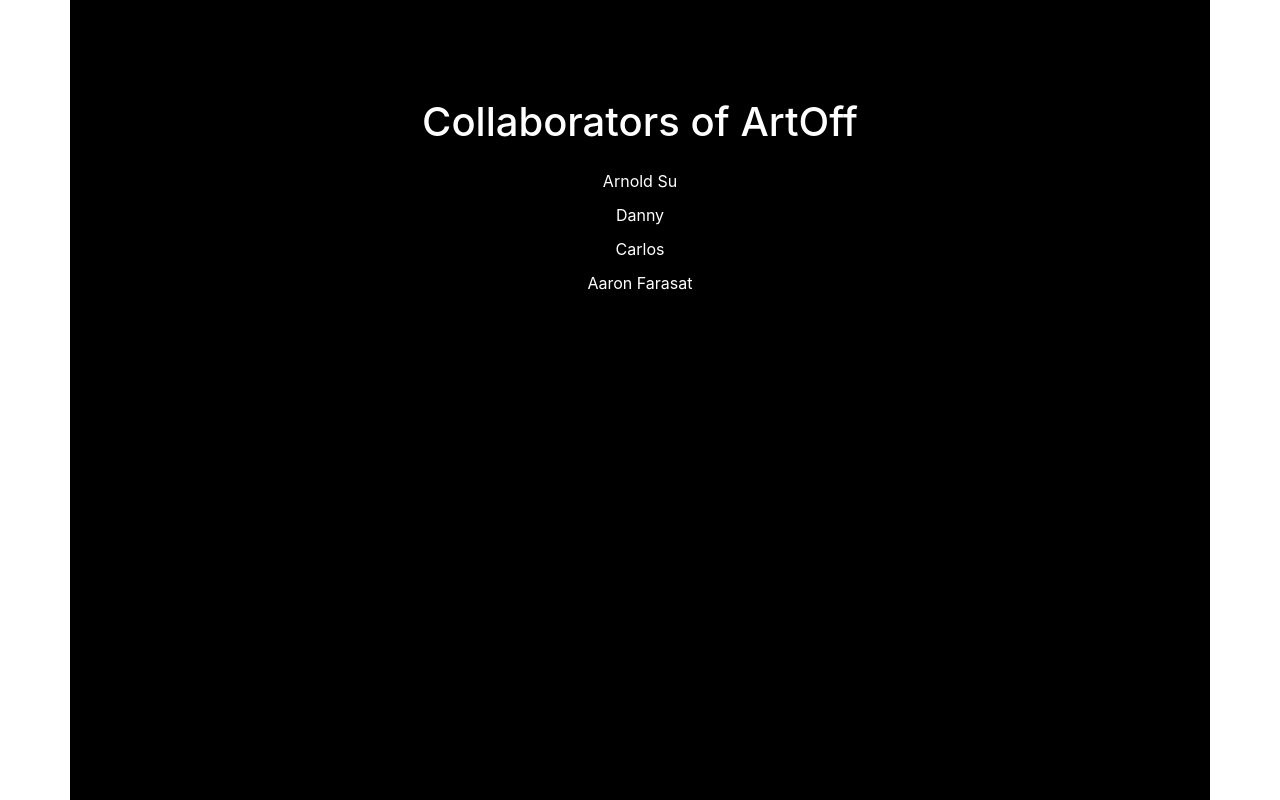
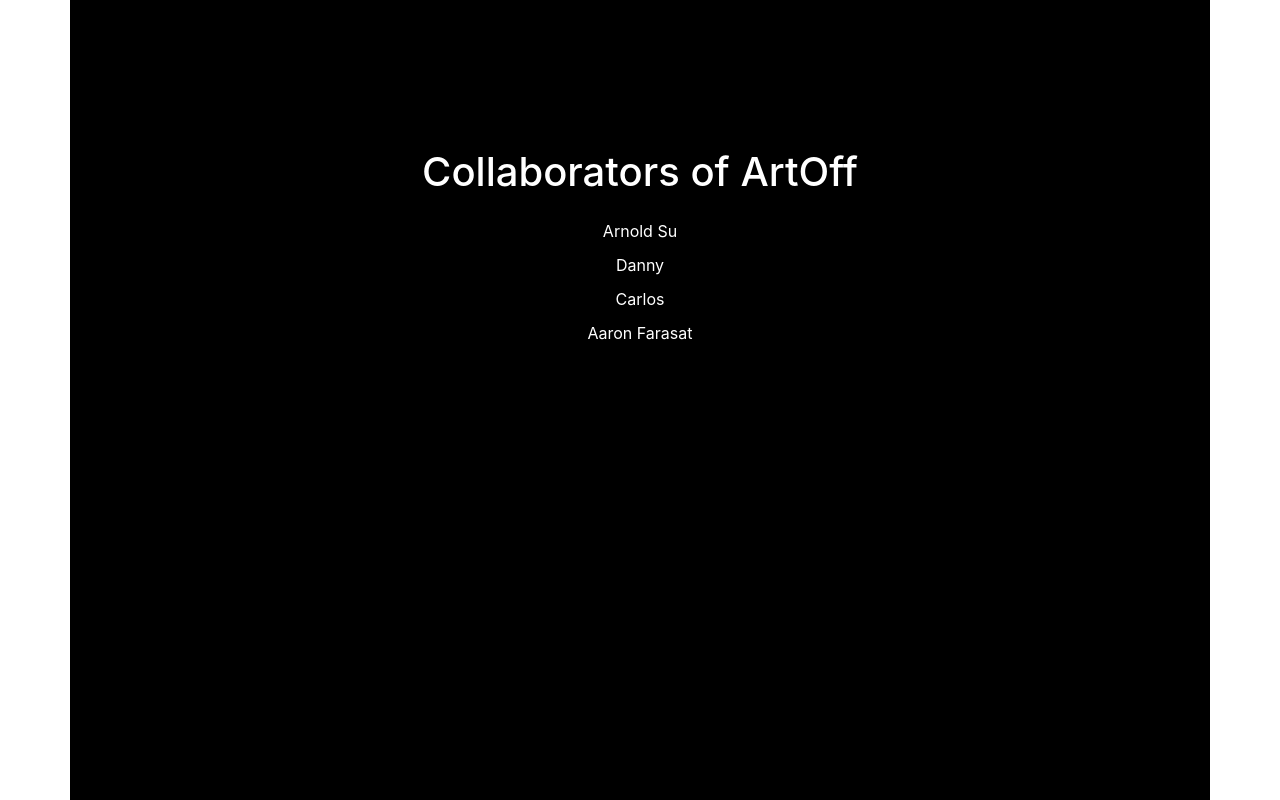
Before and after one commit to ArnoldTingSu/artOff, a Django app: template group_project/artOff/templates/collaborators.html in a window 1280 px wide. Run offline with Django 3.2, Linux system fonts and the light colour scheme; the template is opened without the code that fills it, so the values that code supplies are empty; parts of the project's set-up code (start-up, migrations or seed data) failed here and were passed over; some libraries are stand-ins or nearby versions.

Commit message:
Commit ZBZ AF

```diff
--- a/group_project/artOff/static/css/collaborators.css
+++ b/group_project/artOff/static/css/collaborators.css
@@ -6,7 +6,7 @@
 .container {
     background-color: black;
     min-height: 800px;
-    padding-top: 50px;
+    padding: 100px;
 }
 
 h1 {
```
